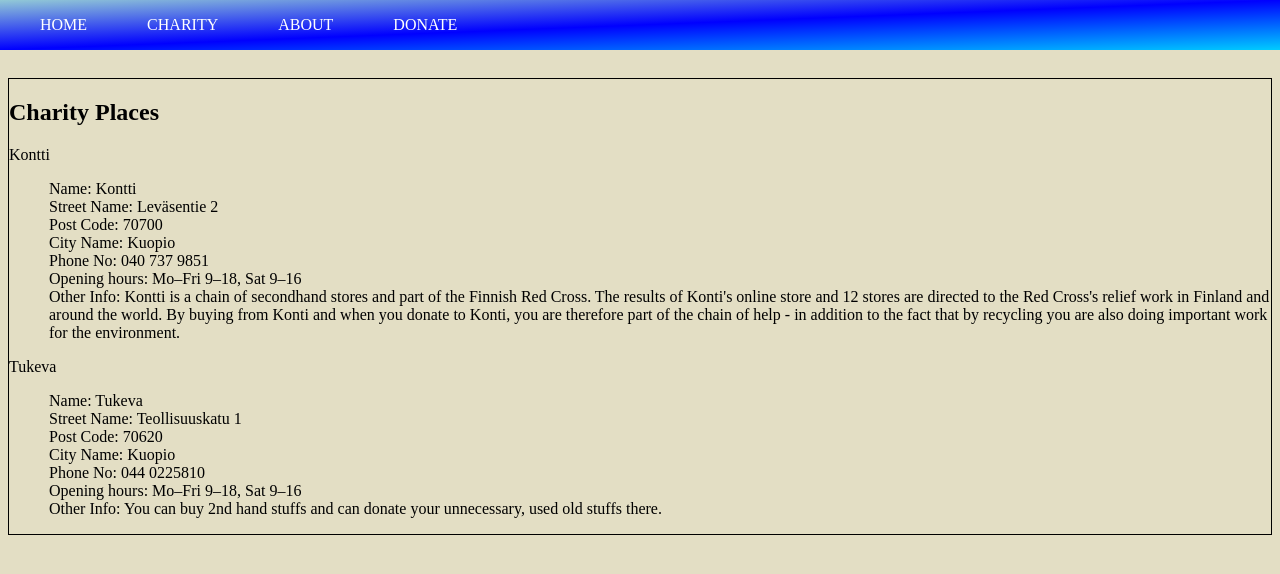
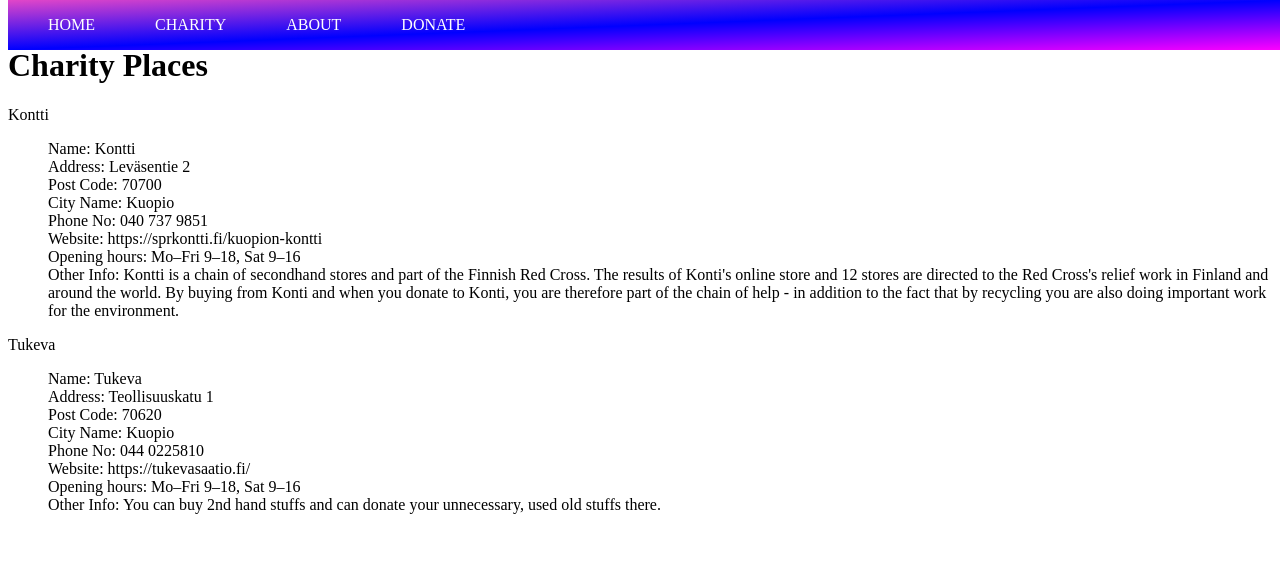
Before and after one commit to ataullah81/Charity-Finder-App, a Django app: page /charity in a window 1280 px wide. Shown: the top 574 px of the page. Run offline with Django 4.2, Linux system fonts and the light colour scheme; data comes from the database, SQL or seed files in the repository; both versions use the stored data as it was after the commit.

Commit message:
Managed to show data in page

```diff
--- a/charityfinder/charityfinderapp/models.py
+++ b/charityfinder/charityfinderapp/models.py
@@ -8,7 +8,7 @@
     post_code = models.CharField(max_length=20)
     district_name = models.CharField(max_length=120)
     contact_number = models.CharField(max_length=15)
-    website = models.CharField(max_length=100)
+    website = models.URLField(max_length=100)
     open_hours = models.TextField(max_length=400)
     extra_info = models.TextField(max_length=400)
 
--- a/charityfinder/charityfinderapp/static/css/style.css
+++ b/charityfinder/charityfinderapp/static/css/style.css
@@ -10,7 +10,7 @@
     position: fixed;
     top: 0;
     width: 100%;
-    background-image: linear-gradient(to bottom right,rgb(146, 201, 214), blue, rgb(0, 204, 255) );
+    background-image: linear-gradient(to bottom right,rgb(226, 70, 200), blue, rgb(255, 0, 255) );
 }
 li{
     list-style: none;
@@ -19,6 +19,7 @@
     color: white;
     text-decoration: none;
     text-transform: uppercase;
+    text-size: 12px
 }
 a:hover{
     color: rgb(236, 14, 14);
--- a/charityfinder/charityfinderapp/templates/charityform.html
+++ b/charityfinder/charityfinderapp/templates/charityform.html
@@ -1,38 +1,29 @@
 {% extends 'base.html' %}
-<div class="container">
+
 {% block content %}
-    <style>
-    body {
-      display: flex;
-      align-items: left;
-      justify-content: center;
-      margin: 20 auto;
-      height: 20vh;
-      background-color: rgba(190, 179, 117, 0.425);;
-    }
-  </style>
-    <section>
-        <div class="container">
-            <div class="about">
-<form>
+
     {% csrf_token %}
     <h1> Charity Places </h1>
     {% for charity in charity %}
-        {{ charity }}
+    <div class="card">
+        <div class="card-header">
+            {{ charity }}
+        </div>
+        <div class="card-body">
+        <p class="card-text">
     <ul>
         <li>Name: {{ charity.charity_name }}</li>
-        <li>Street Name: {{ charity.street_name }}</li>
+        <li>Address: {{ charity.street_name }}</li>
         <li>Post Code: {{ charity.post_code }}</li>
         <li>City Name: {{ charity.district_name }}</li>
         <li>Phone No: {{ charity.contact_number }}</li>
+        <li>Website: {{ charity.website }}</li>
         <li>Opening hours: {{ charity.open_hours }}</li>
         <li>Other Info: {{ charity.extra_info }}</li>
     </ul>
+ </p>
+        </div>
+    </div>
     {% endfor %}
-</form>
 
-            </div>
-        </div>
-    </section>
 {% endblock %}
-</div>
```
Also changed, not shown: charityfinder/charityfinderapp/migrations/0003_alter_charityinformation_extra_info_and_more.py (added), charityfinder/db.sqlite3.
